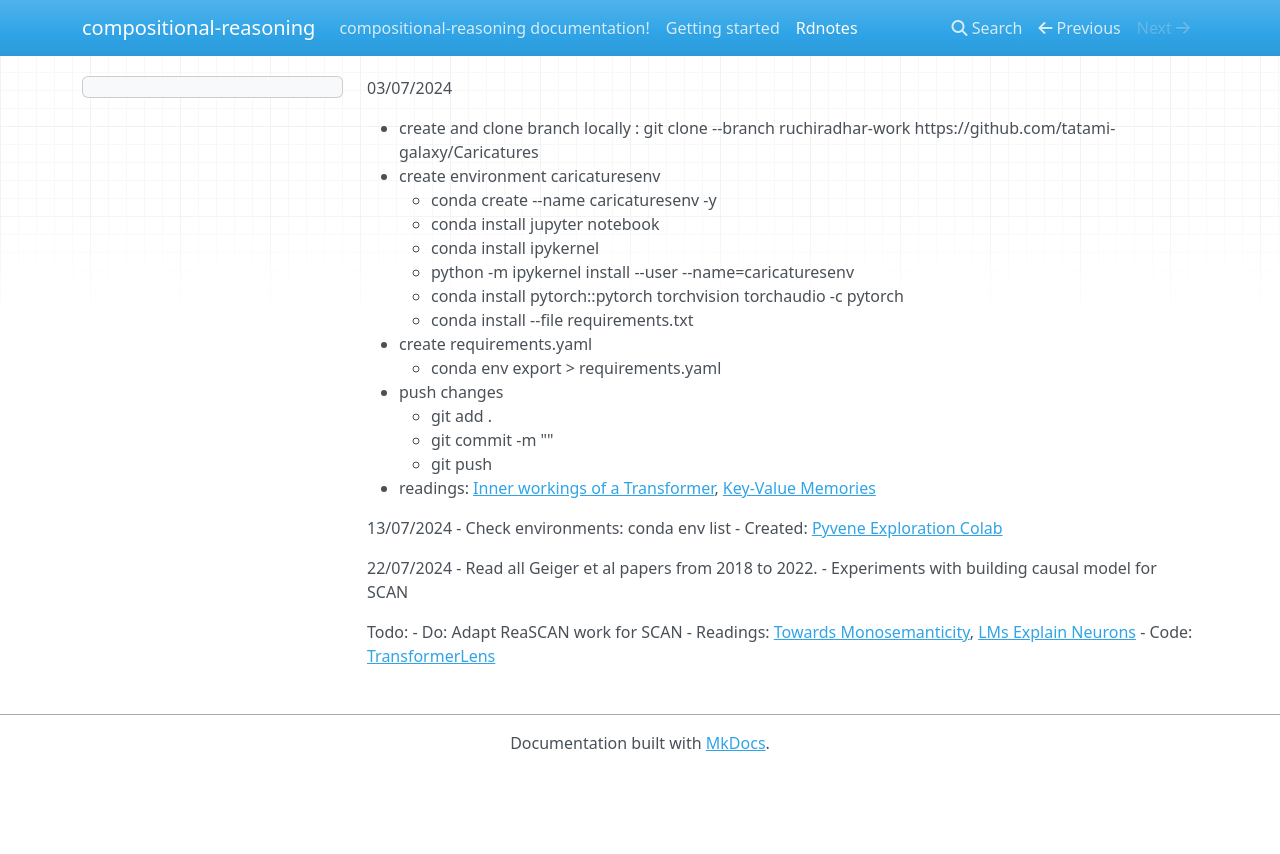
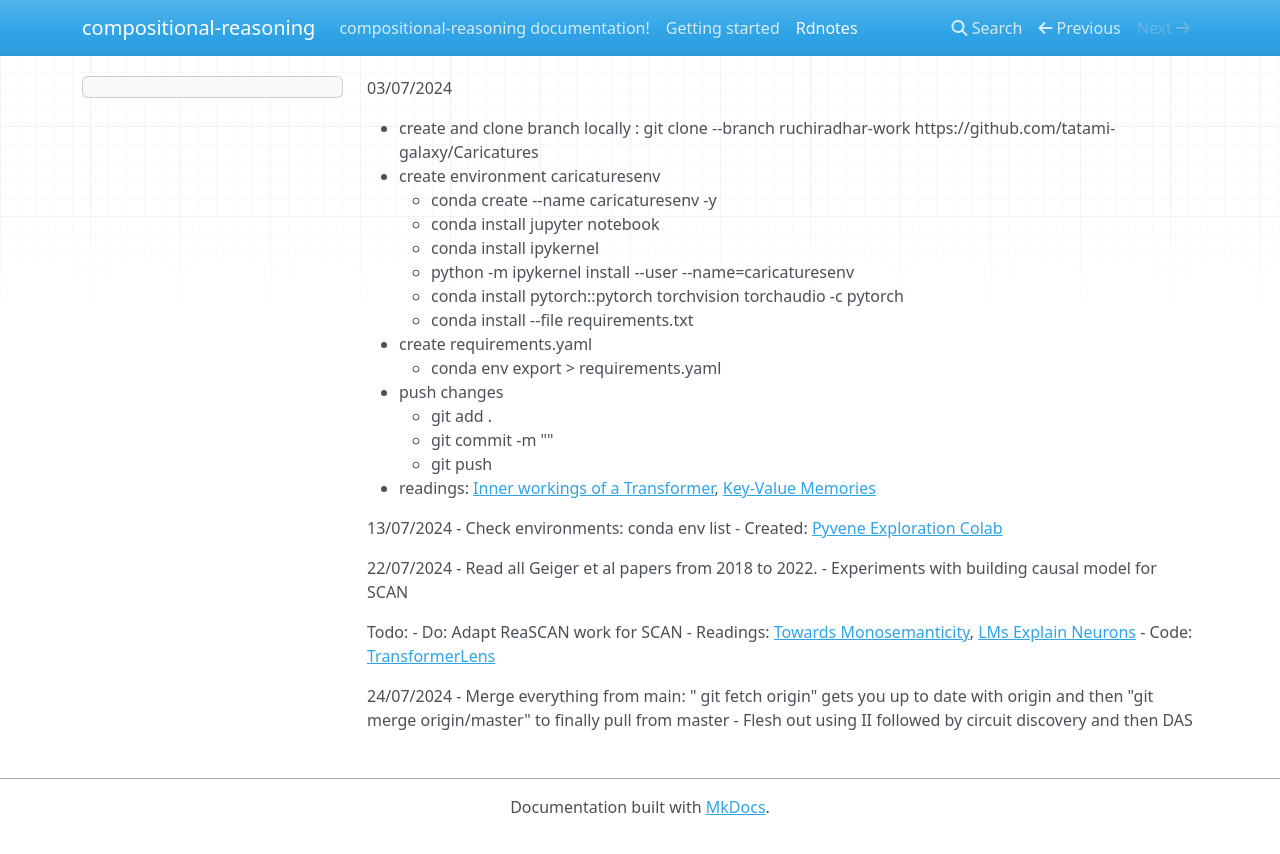
Before and after one commit to tatami-galaxy/Caricatures, an MkDocs documentation site: the page built from docs/docs/rdnotes.md, in a window 1280 px wide. Shown: the top 854 px of the page. Built offline with MkDocs 1.6.1, drawn with Linux system fonts in a browser that asks for light colours; nearby versions of some CDN libraries.

Commit message:
"Update notes"

```diff
--- a/docs/docs/rdnotes.md
+++ b/docs/docs/rdnotes.md
@@ -29,3 +29,7 @@ Todo:
 - Do: Adapt ReaSCAN work for SCAN
 - Readings: [Towards Monosemanticity](https://transformer-circuits.pub/2023/monosemantic-features), [LMs Explain Neurons](https://openaipublic.blob.core.windows.net/neuron-explainer/paper/index.html)
 - Code: [TransformerLens](https://github.com/TransformerLensOrg/TransformerLens)
+
+24/07/2024
+- Merge everything from main: " git fetch origin"  gets you up to date with origin and then "git merge origin/master" to finally pull from master
+- Flesh out using II followed by circuit discovery and then DAS
```
